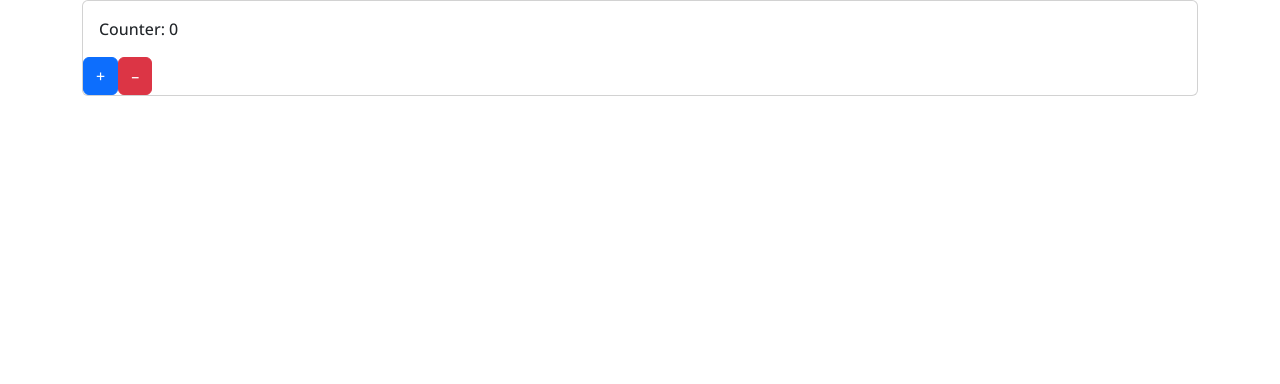
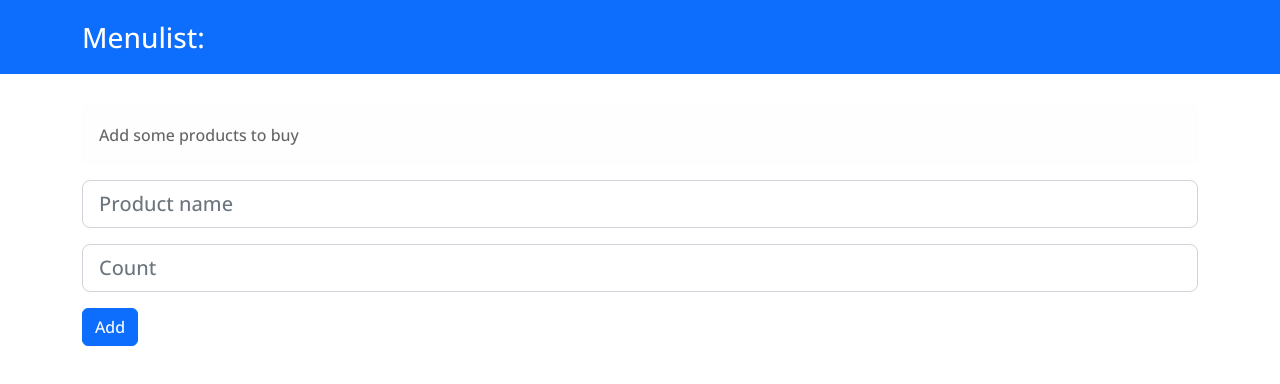
Before and after one commit to OleksaBohdan/buylist-fastify-ts, a website: page src/public/index.html in a window 1280 px wide. Drawn offline with nearby package versions, Linux system fonts and the light colour scheme.

Commit message:
started create vue app

```diff
--- a/src/public/index.html
+++ b/src/public/index.html
@@ -35,15 +35,39 @@
     <link rel="stylesheet" href="./style.css" />
   </head>
   <body>
-    <div class="container" id="app">
-      <div class="card">
-        <div class="card-body">{{ appTitle }}: {{ counter }}</div>
-        <div>
-          <button type="button" class="btn btn-primary">+</button>
-          <button type="button" class="btn btn-danger">–</button>
+    <div id="app">
+      <div class="p-3 mb-2 bg-primary text-white">
+        <div class="container fs-3 text">{{appTitle}}</div>
+      </div>
+      <div class="container">
+        <br />
+        <div class="alert alert-light" role="alert">Add some products to buy</div>
+        <div class="input-group-lg mb-3">
+          <input
+            type="text"
+            class="form-control"
+            v-bind:placeholder="placeholderProduct"
+            aria-label="Product name"
+            aria-describedby="button-addon2"
+            v-bind:value="productValue"
+            v-on:input="productChangeHadler"
+          />
         </div>
+        <div class="input-group-lg mb-3">
+          <input
+            type="number"
+            class="form-control"
+            v-bind:placeholder="placeholderProductCount"
+            aria-label="Count"
+            aria-describedby="button-addon2"
+            v-bind:value="productCountValue"
+            v-on:input="productCountHandler"
+          />
+        </div>
+        <button type="button" class="btn btn-primary">Add</button>
       </div>
     </div>
+
     <script
       src="https://cdn.jsdelivr.net/npm/bootstrap@5.2.2/dist/js/bootstrap.bundle.min.js"
       integrity="sha384-OERcA2EqjJCMA+/3y+gxIOqMEjwtxJY7qPCqsdltbNJuaOe923+mo//f6V8Qbsw3"
--- a/src/public/static/js/app.js
+++ b/src/public/static/js/app.js
@@ -1,9 +1,21 @@
 const App = {
   data() {
     return {
-      counter: 0,
-      appTitle: 'Counter',
+      appTitle: 'Menulist:',
+      placeholderProduct: 'Product name',
+      placeholderProductCount: 'Count',
+      productValue: '',
+      productCountValue: '',
+      products: [{ productName: 'Banana', productCount: 3 }],
     };
+  },
+  methods: {
+    productChangeHadler(e) {
+      this.productValue = e.target.value;
+    },
+    productCountHandler(e) {
+      this.productCountValue = e.target.value;
+    },
   },
 };
 
```
